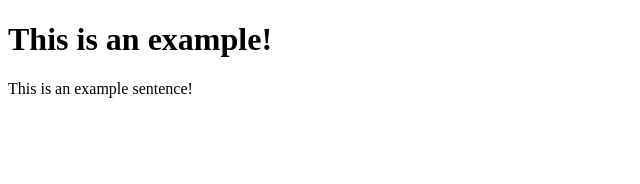
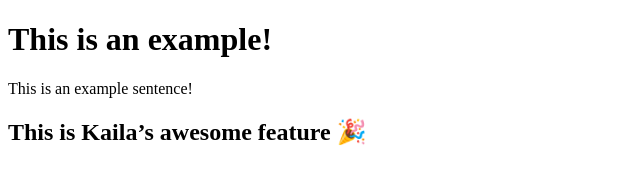
Before and after one commit to girlnotfound/Example-Repo, a plain HTML site: page index.html in a window 1280 px wide. Shown: the whole page, without its empty margins (0-640 px from the left). Drawn offline with Linux system fonts and the light colour scheme.

Commit message:
Added to feature/kaila-function

```diff
--- a/index.html
+++ b/index.html
@@ -8,5 +8,6 @@
 <body>
     <h1>This is an example!</h1>
     <p>This is an example sentence!</p>
+    <h2>This is Kaila’s awesome feature 🎉</h2>
 </body>
 </html>
```
